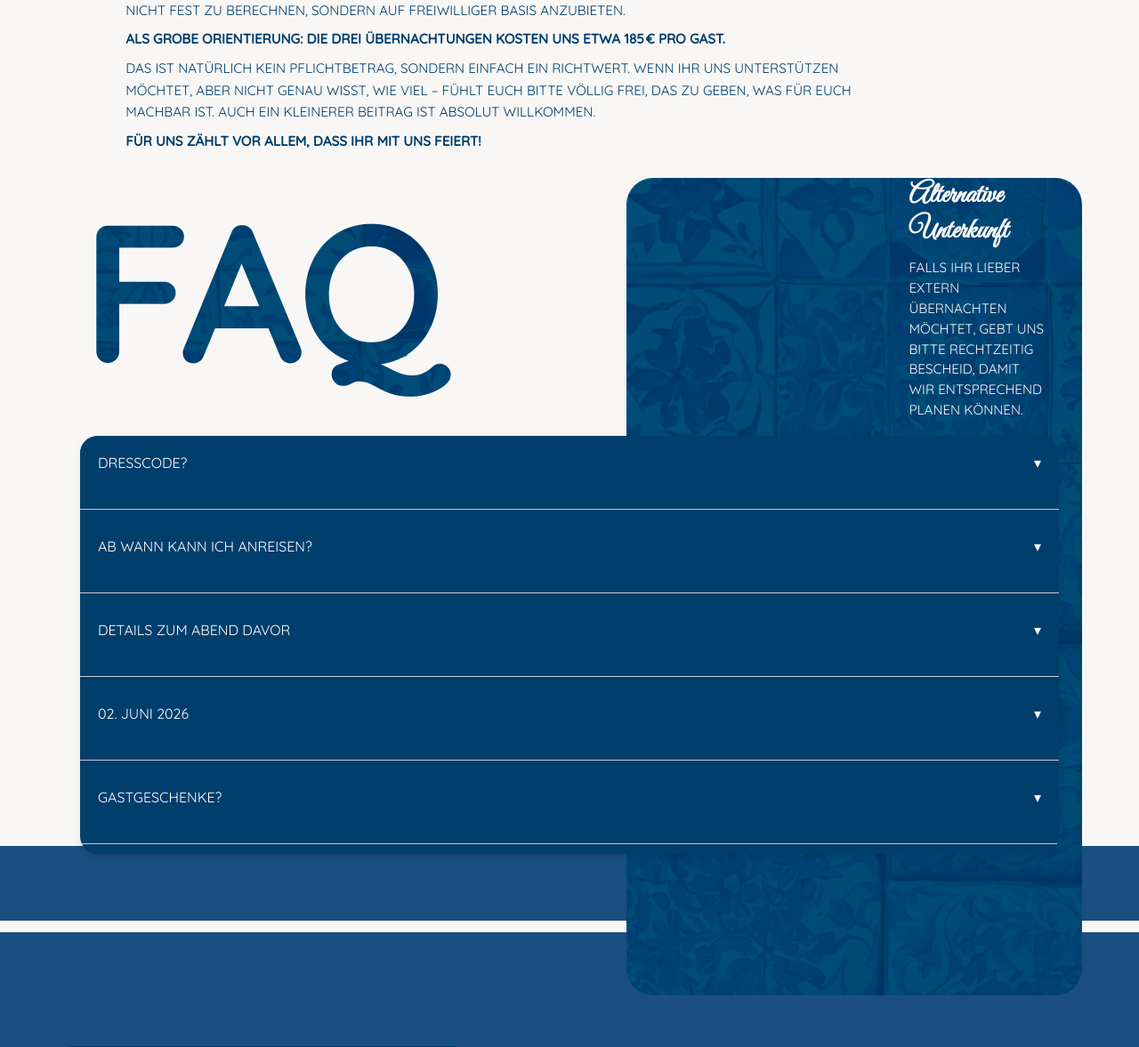
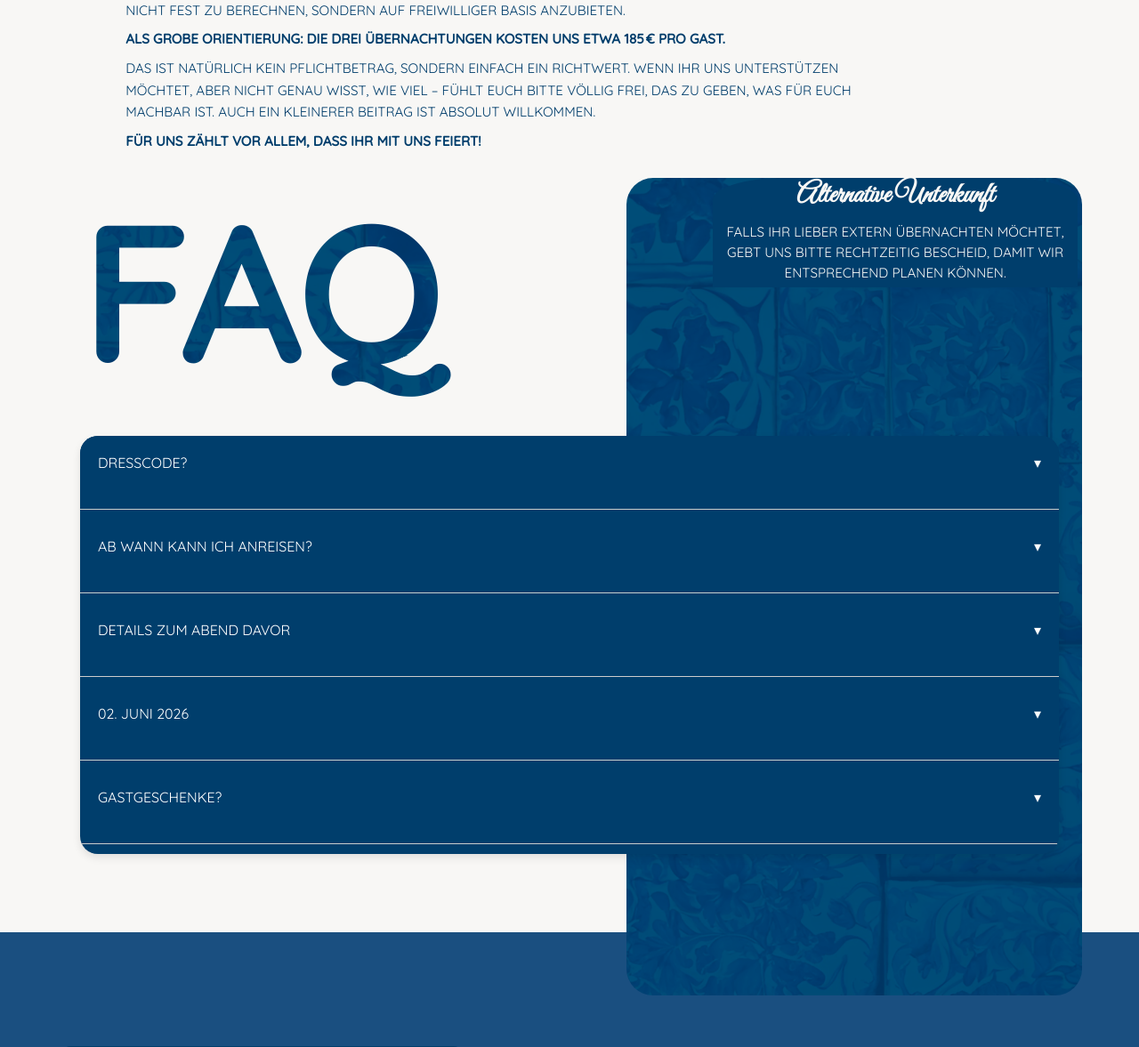
Before and after one commit to clawo/FriedaNiko, a PHP site: page /pages/homepage.php in a window 1280 px wide. Shown: the part 2483-3660 px from the top of the page at 89% size. Run offline with PHP 8.4, Linux system fonts and the light colour scheme.

Commit message:
small changes faq

```diff
--- a/style/styleHomepage.css
+++ b/style/styleHomepage.css
@@ -409,11 +409,11 @@
  /* === FAQ SECTION === */
  .faq-section {
   position: relative;
-  background: linear-gradient(to bottom,
+  /*background: linear-gradient(to bottom,
     #F8F7F5 90%,
     #1a4f80 10%
   );
-  /*background-color: var(--background-color);*/
+  background-color: var(--background-color);*/
   padding: 0px 0% 5%; /* genug Platz unten für Überlappung */
   overflow: visible;
   z-index: 1;
@@ -525,11 +525,13 @@
 .faq-info {
   position: absolute;
   top: 0%;
-  right: 8%;
-  width: 30%;
-  color: white;
-  text-align: left;
+  right: 1%;
+  width: 80%;
+  text-align: center;
   z-index: 2;
+  background-color: #003E6C;
+  border-top-right-radius: 20%;
+  border-top-left-radius: 20%;
 }
 
 .faq-info h3 {
```
